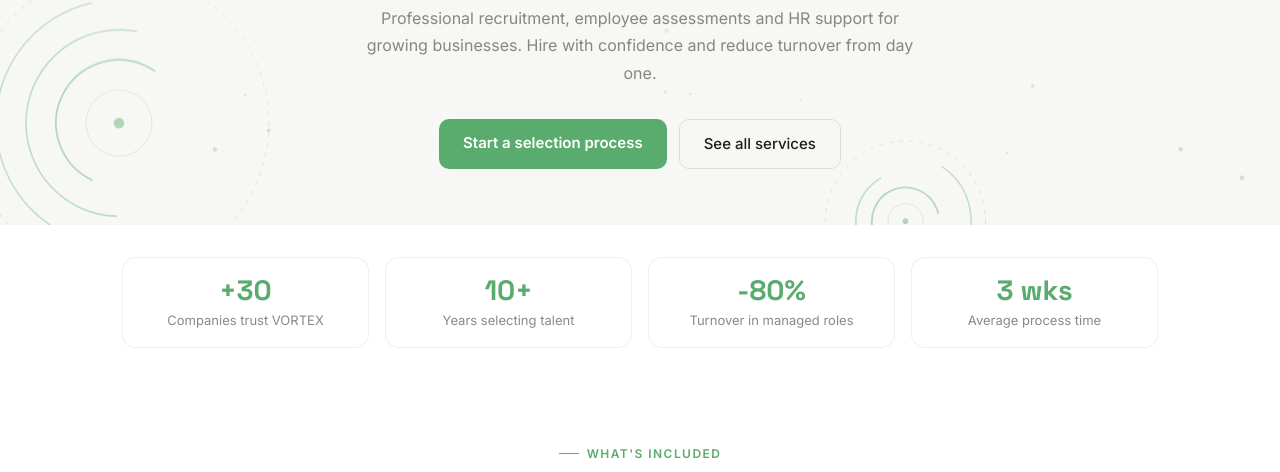
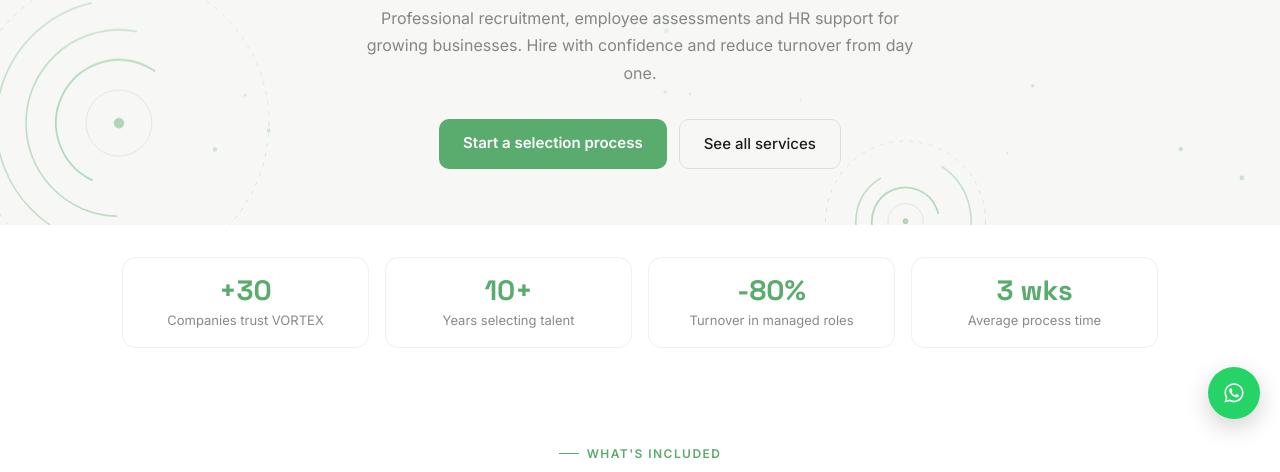
Before and after one commit to vortexcor2026-rgb/vortex-web, a plain HTML site: page talent-selection/index.html in a window 1280 px wide. Shown: the part 297-769 px from the top of the page. Drawn offline with Linux system fonts and the light colour scheme.

Commit message:
Floating WhatsApp button with per-page message, tracked as generate_lead; keep header button on one line
Co-Authored-By: Claude Opus 5.5 <noreply@anthropic.com>
Claude-Session: https://claude.ai/code/session_01Cchj9HuV9SB8Y2iz4NfyRt

```diff
--- a/talent-selection/index.html
+++ b/talent-selection/index.html
@@ -442,5 +442,6 @@ height="0" width="0" style="display:none;visibility:hidden"></iframe></noscript>
 <script src="/vortex-arma.js" defer></script>
 <script src="/vortex-tracking.js" defer></script>
 <script src="/vortex-sub.js" defer></script>
+<script src="/vortex-wa.js" defer></script>
 </body>
 </html>
--- a/vortex-sub.css
+++ b/vortex-sub.css
@@ -159,3 +159,6 @@ section { padding: 64px 2rem; }
 }
 
 @media (max-width: 640px) { .hero h1 br { display: none; } .hero .eyebrow { font-size: 0.68rem; letter-spacing: 0.1em; } }
+
+.nav-cta { white-space: nowrap; }
+@media (max-width: 400px) { .nav-cta { padding: 8px 12px; font-size: 0.8125rem; } }
--- a/vortex-tracking.js
+++ b/vortex-tracking.js
@@ -186,6 +186,14 @@
       }));
     }
 
+    // 1b. WhatsApp contact
+    if (/wa\.me\/|api\.whatsapp\.com|whatsapp:\/\//.test(href)) {
+      return push('generate_lead', Object.assign(p, {
+        lead_type: 'whatsapp_click', cta_text: label,
+        service_line: serviceOf(el), cta_style: 'whatsapp'
+      }));
+    }
+
     // 2. Checkout start: plan cards, RRHH items, "Arma tu plan"
     if (el.matches('.plan-cta, .rrhh-item-btn, .arma-pay-btn') || /flow\.cl|paypal\.com\/ncp/.test(href)) {
       var items = el.matches('.arma-pay-btn') ? itemsFromArma() : [itemFromCard(el)].filter(Boolean);
--- /dev/null
+++ b/vortex-wa.js
@@ -0,0 +1,35 @@
+/* VORTEX floating WhatsApp button, with a message that depends on the page */
+(function () {
+  var NUM = '56977054699';
+  var path = location.pathname;
+  var en = /^\/(en|digital-marketing|talent-selection|people-management|apex-diagnostic)(\/|$)/.test(path);
+  var MSG = {
+    '/marketing-digital/': 'Hola, quiero saber más sobre sus servicios de marketing digital.',
+    '/seleccion-de-talentos/': 'Hola, quiero saber más sobre sus servicios de selección y RRHH.',
+    '/gestion-de-personas/': 'Hola, quiero saber más sobre sus servicios de gestión de personas.',
+    '/diagnostico-apex/': 'Hola, quiero saber más sobre el Diagnóstico APEX.',
+    '/digital-marketing/': 'Hi, I would like to know more about your digital marketing services.',
+    '/talent-selection/': 'Hi, I would like to know more about your recruitment and HR services.',
+    '/people-management/': 'Hi, I would like to know more about your people management services.',
+    '/apex-diagnostic/': 'Hi, I would like to know more about the APEX Diagnostic.'
+  };
+  var msg = MSG[path] || (en ? 'Hi, I would like to know more about VORTEX.' : 'Hola, quiero saber más sobre VORTEX.');
+  var label = en ? 'Chat on WhatsApp' : 'Escríbenos por WhatsApp';
+  var a = document.createElement('a');
+  a.className = 'vx-wa';
+  a.href = 'https://wa.me/' + NUM + '?text=' + encodeURIComponent(msg);
+  a.target = '_blank'; a.rel = 'noopener';
+  a.setAttribute('aria-label', label);
+  a.setAttribute('data-cta-location', 'whatsapp_float');
+  a.innerHTML = '<svg viewBox="0 0 32 32" aria-hidden="true"><path fill="currentColor" d="M16.04 3C9 3 3.3 8.7 3.3 15.73c0 2.25.6 4.45 1.72 6.38L3.2 28.8l6.85-1.8a12.7 12.7 0 0 0 5.98 1.52h.01c7.03 0 12.74-5.7 12.74-12.73C28.78 8.7 23.07 3 16.04 3zm0 23.26h-.01a10.6 10.6 0 0 1-5.39-1.48l-.39-.23-4.07 1.07 1.09-3.97-.25-.41a10.5 10.5 0 0 1-1.62-5.6c0-5.84 4.75-10.6 10.6-10.6a10.6 10.6 0 0 1 10.6 10.61c0 5.85-4.76 10.6-10.56 10.6zm5.81-7.94c-.32-.16-1.89-.93-2.18-1.04-.29-.1-.5-.16-.72.16-.21.32-.82 1.04-1 1.25-.19.21-.37.24-.69.08-.32-.16-1.35-.5-2.57-1.59-.95-.85-1.59-1.9-1.78-2.22-.19-.32-.02-.49.14-.65.14-.14.32-.37.48-.56.16-.19.21-.32.32-.53.1-.21.05-.4-.03-.56-.08-.16-.72-1.73-.98-2.37-.26-.62-.52-.54-.72-.55h-.61c-.21 0-.56.08-.85.4-.29.32-1.12 1.09-1.12 2.66s1.14 3.08 1.3 3.3c.16.21 2.25 3.43 5.44 4.81.76.33 1.35.52 1.82.67.76.24 1.46.21 2.01.13.61-.09 1.89-.77 2.16-1.52.27-.75.27-1.39.19-1.52-.08-.13-.29-.21-.61-.37z"/></svg><span>' + label + '</span>';
+  var st = document.createElement('style');
+  st.textContent = '.vx-wa{position:fixed;right:20px;bottom:84px;z-index:9998;display:flex;align-items:center;gap:0;height:52px;padding:0 14px;border-radius:999px;background:#25D366;color:#fff;text-decoration:none;font:600 .875rem/1 Inter,system-ui,sans-serif;box-shadow:0 8px 24px rgba(0,0,0,.18);transition:transform .2s,box-shadow .2s,gap .25s}' +
+    '.vx-wa svg{width:24px;height:24px;flex-shrink:0}' +
+    '.vx-wa span{max-width:0;overflow:hidden;white-space:nowrap;transition:max-width .3s ease}' +
+    '.vx-wa:hover{transform:translateY(-2px);box-shadow:0 12px 28px rgba(0,0,0,.22);gap:.5rem}' +
+    '.vx-wa:hover span{max-width:220px}' +
+    '@media (max-width:640px){.vx-wa{right:14px;bottom:76px;height:50px;padding:0 13px}}' +
+    '@media print{.vx-wa{display:none}}';
+  document.head.appendChild(st);
+  (document.body || document.documentElement).appendChild(a);
+})();
```
Also changed, not shown: apex-diagnostic/index.html (+1 -0 lines), diagnostico-apex/index.html (+1 -0 lines), digital-marketing/index.html (+1 -0 lines), en/index.html (+1 -0 lines), gestion-de-personas/index.html (+1 -0 lines), index.html (+1 -0 lines), marketing-digital/index.html (+1 -0 lines), people-management/index.html (+1 -0 lines), seleccion-de-talentos/index.html (+1 -0 lines).
